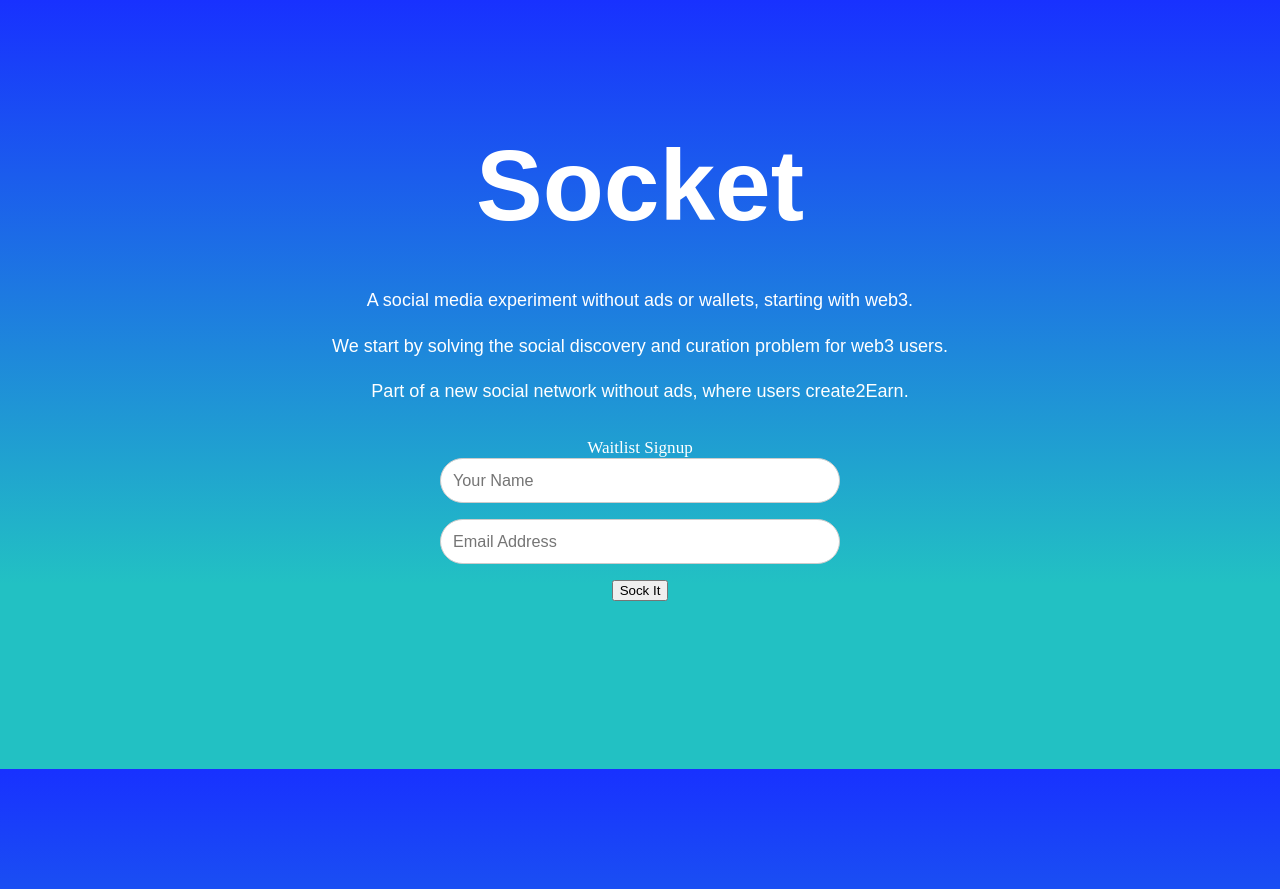
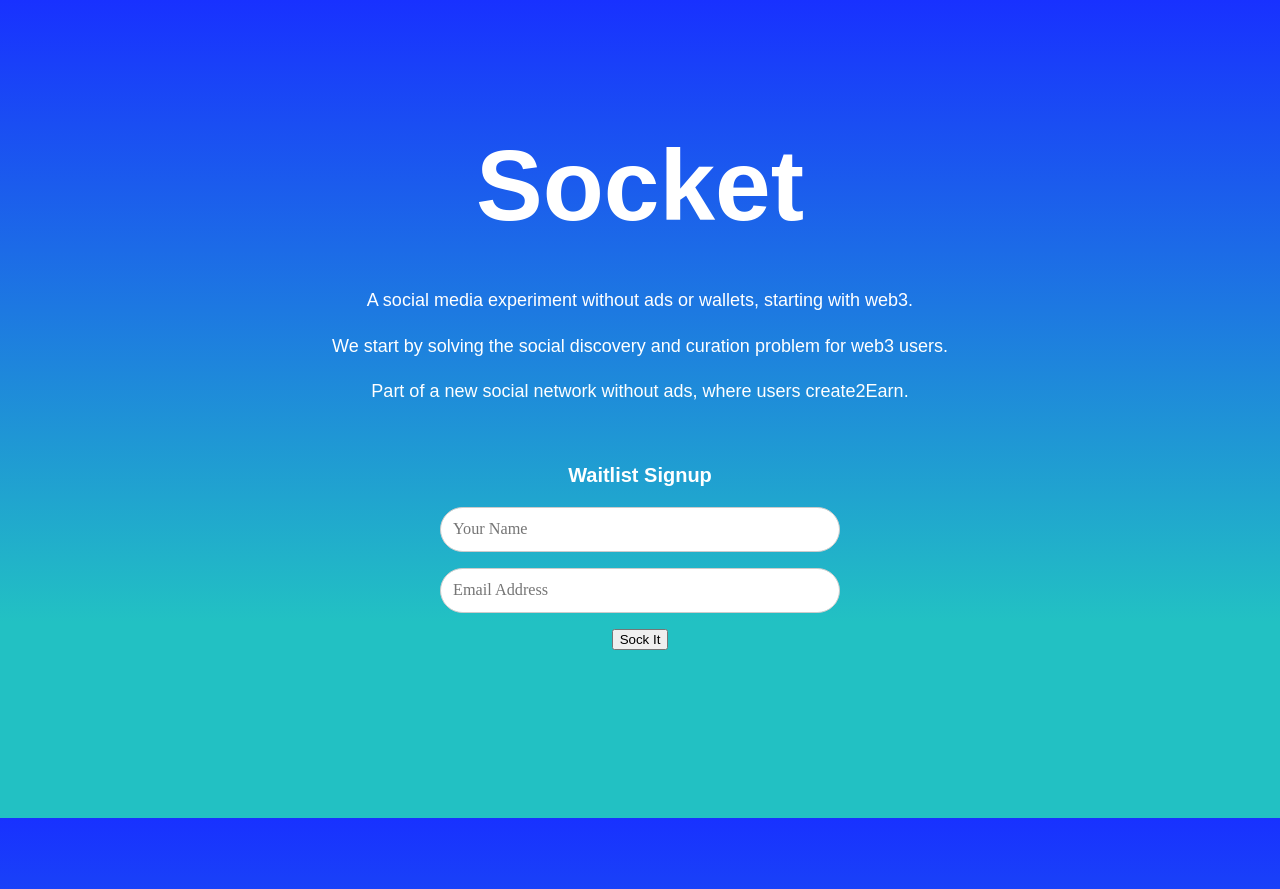
Before and after one commit to evazhang612/sokt-landing, a Jekyll site: the page built from index.md, in a window 1280 px wide. Shown: the top 889 px of the page. Built offline with Jekyll 4.4.1, drawn with Linux system fonts in a browser that asks for light colours; nearby versions of some CDN libraries; library files that are not in the unit come from our copies; comment, search, counter and statistics services are not loaded.

Commit message:
Form edit style when will this stop

```diff
--- a/assets/style.css
+++ b/assets/style.css
@@ -707,15 +707,15 @@ Modules - reusable parts of our design
   padding: 16px;
 /*  background: white;*/
 }
-.form-style-6 h1{
-  color: white;
+/*.form-style-6 h1{*/
+/*  color: white;*/
 /*  padding: 20px 0;
   font-size: 140%;
   font-weight: 300;
   text-align: center;
   color: #fff;
   margin: -16px -16px 16px -16px;*/
-}
+/*}*/
 .form-style-6 input[type="text"],
 .form-style-6 input[type="date"],
 .form-style-6 input[type="datetime"],
@@ -788,6 +788,7 @@ Modules - reusable parts of our design
   margin: 10px auto;
   padding: 16px;
   background: blue;
+  color: white;
 }
 /*.form-style-6 h1{
   background: blue;
@@ -824,7 +825,7 @@ Modules - reusable parts of our design
   border: 1px solid #ccc;
   padding: 3%;
   color: #555;
-  font: 95% Arial, Helvetica, sans-serif;
+  font: 95% Work-Sans sans-serif;
 }
 .form-style-6 input[type="text"]:focus,
 .form-style-6 input[type="date"]:focus,
@@ -855,7 +856,6 @@ Modules - reusable parts of our design
   border-right-style: none;
   border-left-style: none;
   border-radius: 25px
-  background-color: blue;
 }
 .form-style-6 input[type="submit"]:hover,
 .form-style-6 input[type="button"]:hover{
@@ -870,10 +870,7 @@ Modules - reusable parts of our design
   border-right-style: none;
   border-left-style: none;
   border-radius: 25px
-  background-color: blue;
 }
-
-
 
 .carbon-img img {
   display: block;
--- a/index.md
+++ b/index.md
@@ -10,7 +10,7 @@ We start by solving the social discovery and curation problem for web3 users.
 Part of a new social network without ads, where users create2Earn.
 
 <div class="form-style-6">
-<body>Waitlist Signup</body>
+<h3>Waitlist Signup</h3>
 <form action="https://getform.io/f/96389641-994a-4df5-9214-495fe8dd4497" method="POST">
     <input type="text" name="name"  placeholder="Your Name">
     <input type="email" name="email" placeholder="Email Address">
```
